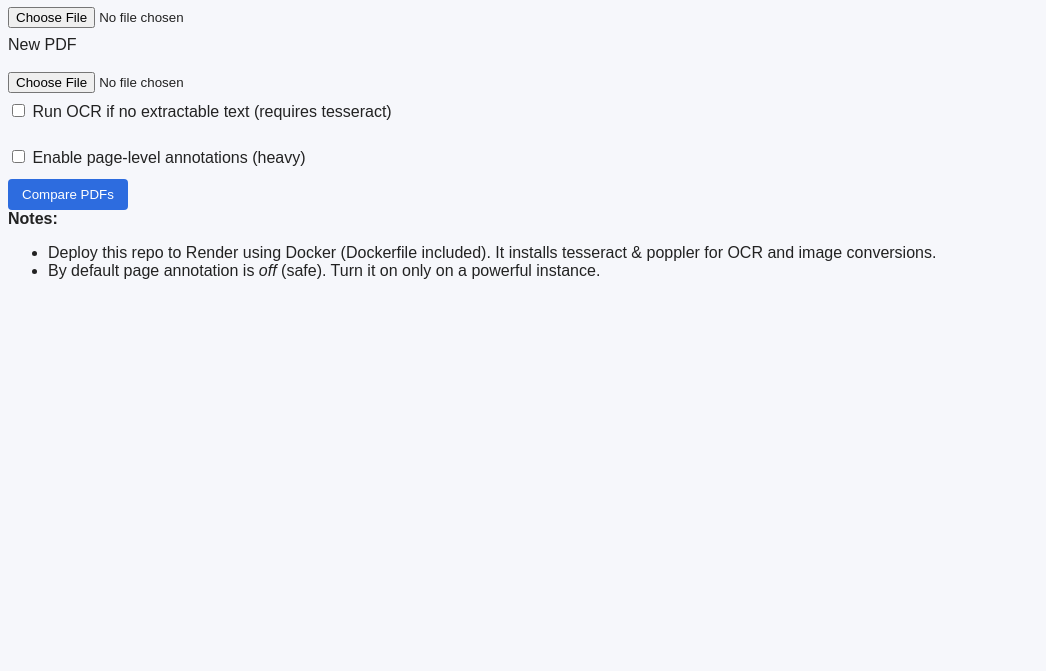
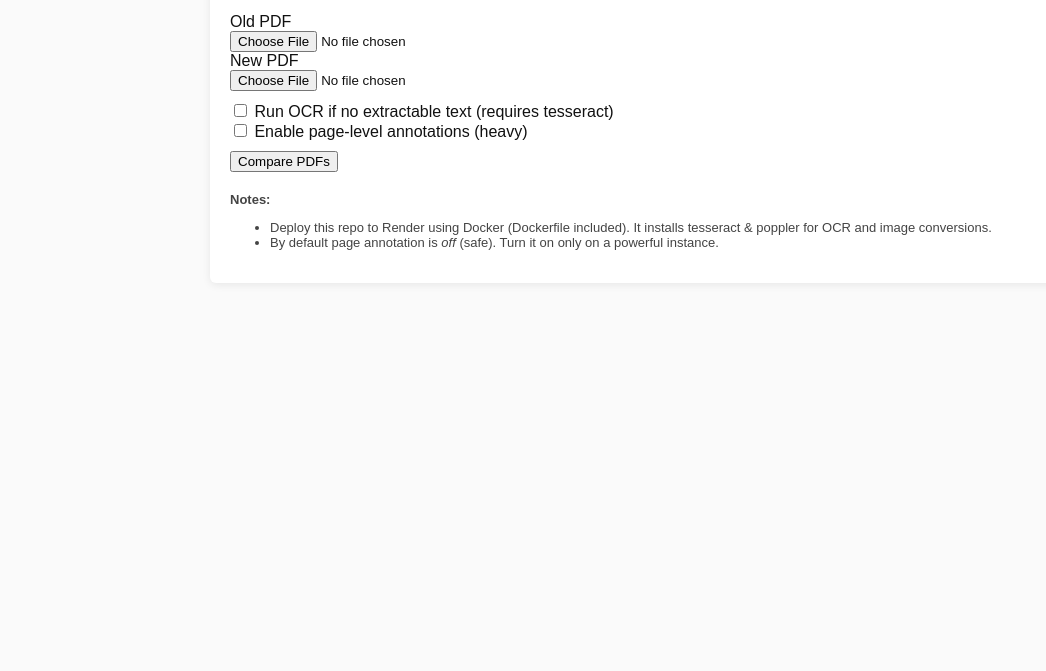
Before and after one commit to Ashu-N26/PDF_DIFF_TOOL, a plain HTML site: page templates/index.html in a window 1280 px wide. Shown: the part 129-800 px from the top of the page, without its empty margins (0-1046 px from the left). Drawn offline with Linux system fonts and the light colour scheme.

Commit message:
Update style.css

```diff
--- a/static/style.css
+++ b/static/style.css
@@ -1,8 +1,6 @@
-body{font-family:Arial,Helvetica,sans-serif;background:#f6f7fb;color:#222}
-.wrap{max-width:980px;margin:24px auto;padding:18px;background:#fff;border:1px solid #e2e6ef;border-radius:6px}
-h1{margin-top:0}
-form label{display:block;margin-top:8px}
-input[type=file]{display:block;margin-bottom:8px}
-button{margin-top:12px;padding:8px 14px;background:#2d6cdf;color:#fff;border:none;border-radius:4px}
-.flashes{color:#c33}
-footer{margin-top:18px;font-size:12px;color:#666}
+/* static/style.css */
+body { font-family: Arial, sans-serif; background:#fafafa; color:#111; }
+.container { width: 820px; margin: 30px auto; background: white; padding: 20px; border-radius: 6px; box-shadow: 0 2px 8px rgba(0,0,0,0.08); }
+h1 { margin-top: 0; }
+.options { margin: 10px 0; }
+.note { margin-top: 20px; font-size: 13px; color: #444; }
```
